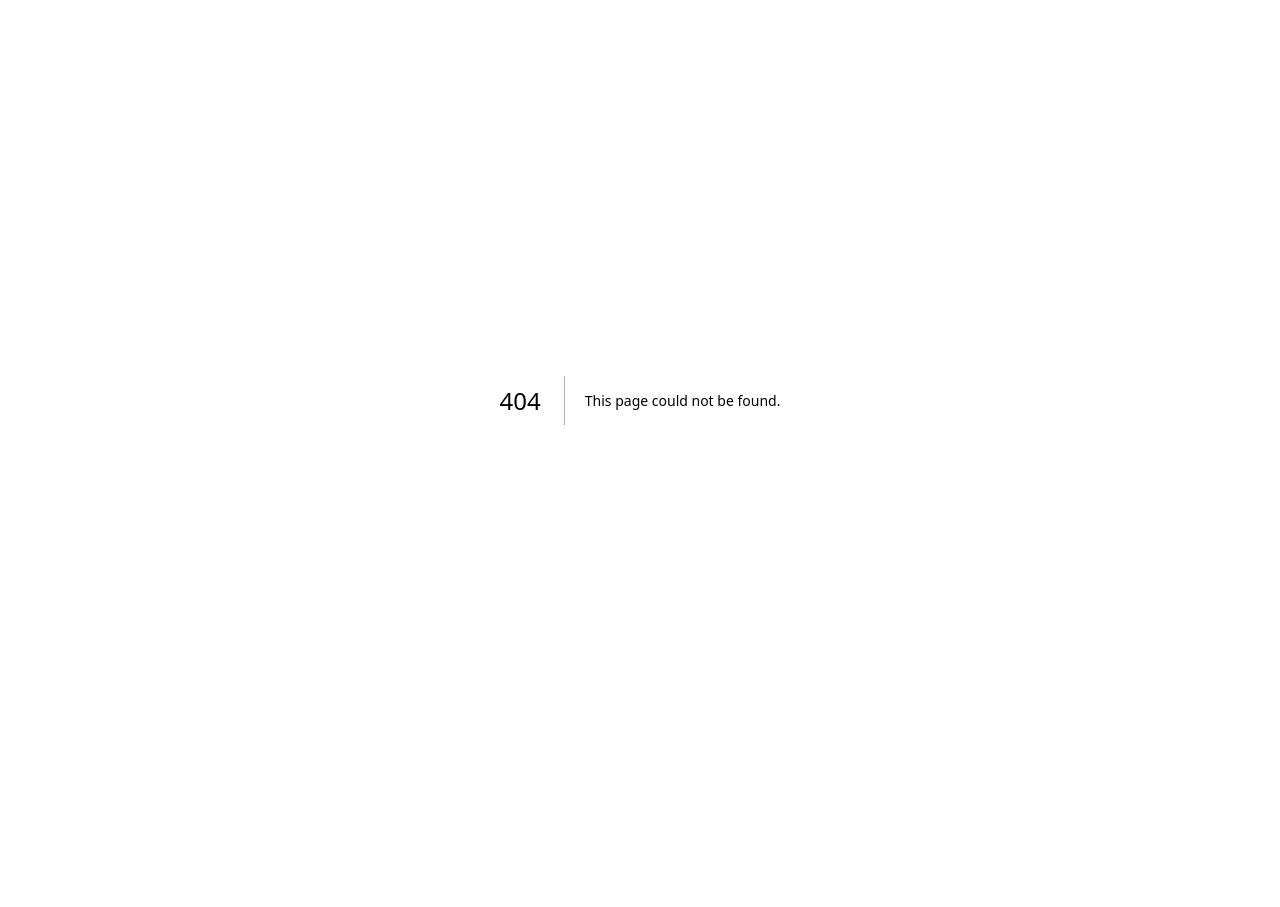
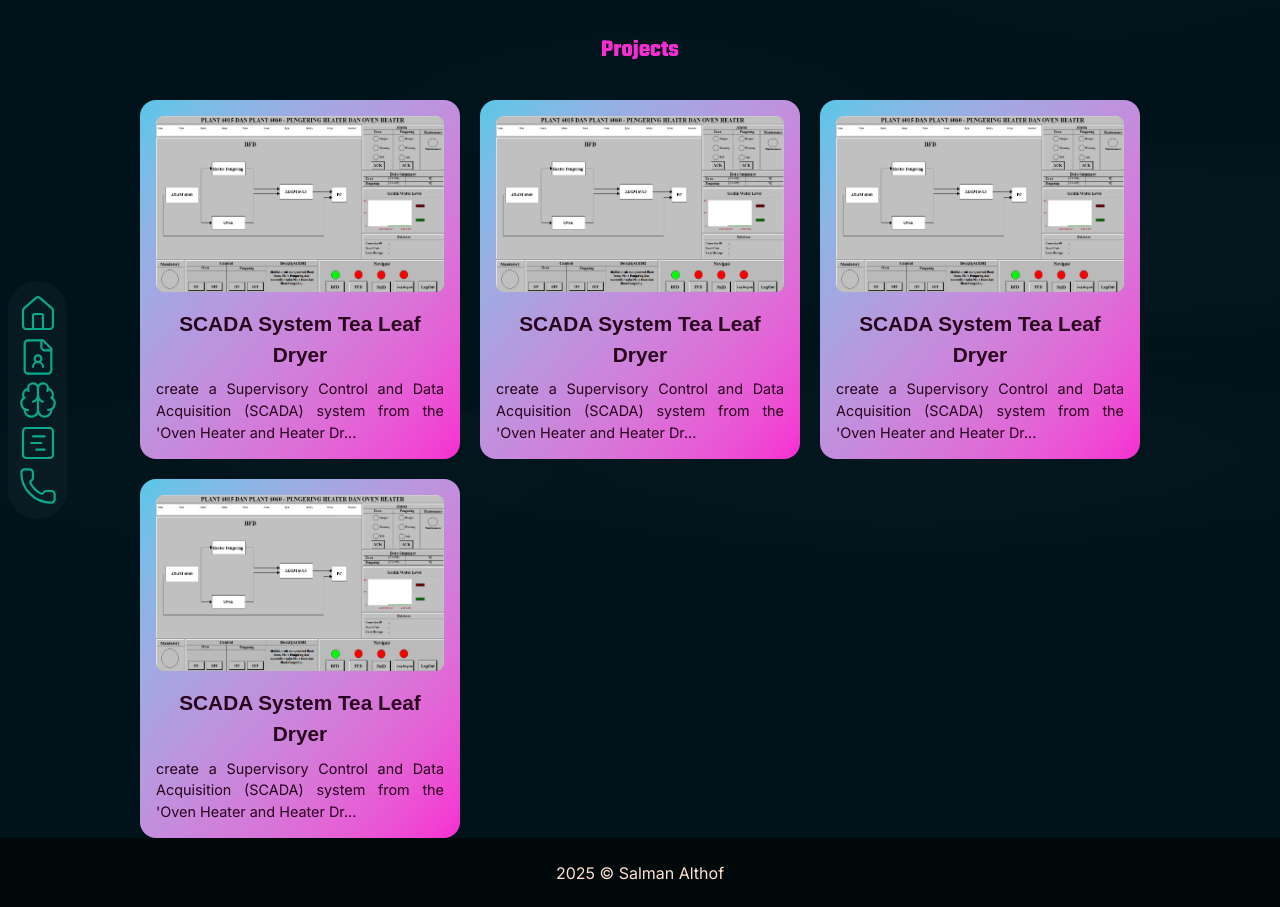
Before and after one commit to Salthof28/my-portofolio, a Next.js app: page /projects in a window 1280 px wide. Before the commit this address had no page. Before the commit the page ends 800 px from the top, so only its background shows below. Built offline with nearby package versions, Linux system fonts and the light colour scheme.

Commit message:
feat: page list project

```diff
--- a/src/app/page.tsx
+++ b/src/app/page.tsx
@@ -42,8 +42,8 @@ export default function Home() {
         <Education/>
         <WorkExperience/>
         <Skills/>
-        <Footer/>
       </main>
+      <Footer/>
     </div>
   );
 }
--- /dev/null
+++ b/src/app/projects/Projects.module.css
@@ -0,0 +1,80 @@
+.vaporContainer{
+    /* Following container size */
+    position: absolute;
+    width: 100%;
+    height: 90vh;
+}
+.vaporContainer div {
+    /* Following container size */
+    position: absolute;
+    width: 20px;
+    height: 135px;
+    border-radius: 50%;
+    background: rgba(255, 255, 255, 0.575);
+    filter: blur(80px);
+    animation: vapor linear infinite;
+    opacity: 0;
+}
+.vaporContainer div:nth-child(1) {
+    left: 10%; top: 20%; animation-duration: 5s; animation-delay: 0s;
+}
+.vaporContainer div:nth-child(2) {
+    left: 30%; top: 50%; animation-duration: 5s; animation-delay: 1s;
+}
+.vaporContainer div:nth-child(3) {
+    left: 49%; top: 30%; animation-duration: 5s; animation-delay: 2s;
+}
+.vaporContainer div:nth-child(4) {
+    left: 49%; top: 10%; animation-duration: 5s; animation-delay: 5s;
+}
+.vaporContainer div:nth-child(5) {
+    left: 60%; top: 40%; animation-duration: 5s; animation-delay: 0s;
+}
+.vaporContainer div:nth-child(6) {
+    left: 70%; top: 70%; animation-duration: 5s; animation-delay: 3s;
+}
+.vaporContainer div:nth-child(7) {
+    left: 50%; top: 80%; animation-duration: 5s; animation-delay: 0s;
+}
+.vaporContainer div:nth-child(8) {
+    left: 15%; top: 1%; animation-duration: 5s; animation-delay: 5s;
+}
+.vaporContainer div:nth-child(9) {
+    left: 15%; top: 80%; animation-duration: 5s; animation-delay: 2s;
+}
+.vaporContainer div:nth-child(10) {
+    left: 30%; top: 90%; animation-duration: 5s; animation-delay: 1s;
+}
+.vaporContainer div:nth-child(11) {
+    left: 90%; top: 80%; animation-duration: 5s; animation-delay: 1s;
+}
+.vaporContainer div:nth-child(12) {
+    left: 90%; top: 40%; animation-duration: 5s; animation-delay: 3s;
+}
+.vaporContainer div:nth-child(13) {
+    left: 85%; top: 10%; animation-duration: 5s; animation-delay: 2s;
+}
+.vaporContainer div:nth-child(14) {
+    left: 10%; top: 55%; animation-duration: 5s; animation-delay: 1s;
+}
+@keyframes vapor {
+    0% {
+        transform: translateY(0) scaleX(1);
+        opacity: 0;
+    }
+    50% {
+        transform: translateY(-150px) scaleX(5);
+        opacity: 1;
+    }
+    100% {
+        transform: translateY(-300px) scaleX(1);
+        opacity: 0;
+    }
+}
+@media only screen and (max-width: 712px) {
+    .vaporContainer div {
+        width: 8px;
+        height: 40px;
+        filter: blur(25px);
+    }
+}
--- /dev/null
+++ b/src/app/projects/page.tsx
@@ -0,0 +1,70 @@
+import Footer from "@/components/Footer";
+import Navbar from "@/components/navbar";
+import stylesVapour from "./Projects.module.css"
+import { Teko } from "next/font/google";
+import { Inter } from "next/font/google";
+
+const teko = Teko({
+  subsets: ["latin"],
+  weight: ["700"], // ambil langsung yang bold
+});
+
+const inter = Inter({
+  subsets: ['latin'],
+  weight: ['400', '700'], // pilih bobot
+})
+
+export default function ProjectPage() {
+    const listProjects =[
+        { img: "projects/scada/HMI.JPG", title: "SCADA System Tea Leaf Dryer", content: "create a Supervisory Control and Data Acquisition (SCADA) system from the 'Oven Heater and Heater Dryer (Tea Leaf Dryer)' plant. The controller used is ADAM-6015 (I/O = Analog) for reading temperature sensors, and the ADAM-6060 controller (Digital) to control the relay from the oven heater and heater dryer. Also made is the Human Machine Interface (HMI) from the 'Oven Heater and Heater Dryer (Tea Leaf Dryer)' plant."},
+        { img: "projects/scada/HMI.JPG", title: "SCADA System Tea Leaf Dryer", content: "create a Supervisory Control and Data Acquisition (SCADA) system from the 'Oven Heater and Heater Dryer (Tea Leaf Dryer)' plant. The controller used is ADAM-6015 (I/O = Analog) for reading temperature sensors, and the ADAM-6060 controller (Digital) to control the relay from the oven heater and heater dryer. Also made is the Human Machine Interface (HMI) from the 'Oven Heater and Heater Dryer (Tea Leaf Dryer)' plant."},
+        { img: "projects/scada/HMI.JPG", title: "SCADA System Tea Leaf Dryer", content: "create a Supervisory Control and Data Acquisition (SCADA) system from the 'Oven Heater and Heater Dryer (Tea Leaf Dryer)' plant. The controller used is ADAM-6015 (I/O = Analog) for reading temperature sensors, and the ADAM-6060 controller (Digital) to control the relay from the oven heater and heater dryer. Also made is the Human Machine Interface (HMI) from the 'Oven Heater and Heater Dryer (Tea Leaf Dryer)' plant."},
+        { img: "projects/scada/HMI.JPG", title: "SCADA System Tea Leaf Dryer", content: "create a Supervisory Control and Data Acquisition (SCADA) system from the 'Oven Heater and Heater Dryer (Tea Leaf Dryer)' plant. The controller used is ADAM-6015 (I/O = Analog) for reading temperature sensors, and the ADAM-6060 controller (Digital) to control the relay from the oven heater and heater dryer. Also made is the Human Machine Interface (HMI) from the 'Oven Heater and Heater Dryer (Tea Leaf Dryer)' plant."}
+    ]
+
+
+    return(
+        <div className="w-full flex flex-col items-center min-h-screen overflow-x-hidden">
+            <Navbar/>
+            <main>
+                <section className="bg-[#00131A] flex flex-col items-center pt-8 relative min-h-screen w-screen">
+                    <h2 className={`text-[#F62CD1] def-h2 mb-[2rem] ${teko.className}`}>Projects</h2>
+                    <div className="grid xl:grid-cols-[repeat(3,20rem)] 2xl:grid-cols-[repeat(3,25rem)] grid-cols-1 md:grid-cols-2 lg:grid-cols-[repeat(3,16rem)] gap-5 px-[4%] z-10 text-[#28031d]">
+                        {listProjects.map((project) => (
+                            <article className="bg-gradient-to-br from-[#56c7e8] to-[#f62cd1] flex flex-col items-center justify-start rounded-[1rem] sm:w-[18rem] md:w-[20rem] lg:w-[16rem] xl:w-[20rem] 2xl:w-[25rem] transition duration-300 hover:drop-shadow-[0_0_12px_rgba(218,119,231,0.6)] active:scale-90">
+                                <div className="px-[1rem] py-[1rem]">
+                                    <img
+                                        src={project.img}
+                                        alt={project.title}
+                                        className="object-fit w-[28rem] h-[11rem] rounded-[0.5rem]"
+                                    />
+                                </div>
+                                <div className="flex flex-col text-justify px-[1rem] pb-[1rem] min-h-[8rem]">
+                                    <h3 className="text-center font-semibold text-[1.3rem] mb-2">{project.title}</h3>
+                                    <p className={`${inter.className} text-[0.9rem]`}>{project.content.slice(0,100)}...</p>
+                                </div>
+                            </article>
+                        ))}
+                    </div>
+                    <div className={`${stylesVapour.vaporContainer}`}>
+                        <div></div>
+                        <div></div>
+                        <div></div>
+                        <div></div>
+                        <div></div>
+                        <div></div>
+                        <div></div>
+                        <div></div>
+                        <div></div>
+                        <div></div>
+                        <div></div>
+                        <div></div>
+                        <div></div>
+                        <div></div>
+                    </div>
+                </section>
+            </main>
+            <Footer/>
+        </div>
+    )
+}
--- a/src/components/Footer.tsx
+++ b/src/components/Footer.tsx
@@ -8,7 +8,7 @@ const inter = Inter({
 
 export default function Footer() {
     return(
-        <footer className="bg-[#00080a] text-center p-[1rem]">
+        <footer className="bg-[#00080a] text-center p-[1rem] w-screen">
             <p className={`text-[#FEE2D4] ${inter.className} def-p`}>2025 &copy; Salman Althof</p>
         </footer>
     )
--- a/src/components/home/Skills.tsx
+++ b/src/components/home/Skills.tsx
@@ -23,7 +23,7 @@ export default function Skills() {
     { img: "skills/mongodb.png", title: "MongoDB" },
   ]
   return(
-      <section className="bg-[#00131A] flex flex-col items-center py-[8rem]">
+      <section id="skills" className="bg-[#00131A] flex flex-col items-center py-[8rem]">
         <h2 className={`text-[#F62CD1] def-h2 ${teko.className}`}>Skills</h2>
 
         <div className="flex flex-wrap justify-center gap-[20px] pt-4 xl:max-w-[56rem] lg:max-w-[50rem] md:max-w-[30rem] max-w-[15rem]">
--- a/src/components/navbar.tsx
+++ b/src/components/navbar.tsx
@@ -16,7 +16,7 @@ export default function Navbar() {
     }, [])
 
   return (
-    <header className="flex items-center fixed h-screen z-10">
+    <header className="flex items-center fixed h-screen z-50">
       {/* Tombol hamburger cuma muncul di mobile */}
       <div className="lg:hidden fixed bottom-4 left-1/2 -translate-x-1/2 z-20">
         <button onClick={() => setOpen(!open)} className="bg-[#0BA98C] text-white p-3 rounded-full shadow-lg"
@@ -27,16 +27,16 @@ export default function Navbar() {
 
       {/* Nav yang sama untuk desktop & mobile */}
       <nav className={`fixed z-10 items-center gap-[0.2rem] lg:bg-white/3 px-[0.6rem] py-[0.8rem] rounded-full transition-all duration-300 ${open ? "flex bottom-20 left-1/2 -translate-x-1/2 flex-row lg:flex-col bg-black/100" : "hidden lg:flex flex-col left-0 ml-2"}  // default`}>
-        <Link href={`#home`} className={`text-[#0BA98C] hover:drop-shadow-[0_0_0.75rem_rgba(0,255,255,0.427)] transition duration-300`}>
+        <Link href={`/#home`} className={`text-[#0BA98C] hover:drop-shadow-[0_0_0.75rem_rgba(0,255,255,0.427)] transition duration-300`}>
           <Home className="w-[2rem] h-[2rem] lg:w-[2.5rem] lg:h-[2.5rem]" strokeWidth={1.3}/>
         </Link>
-        <Link href={`#about`} className={`text-[#0BA98C] hover:drop-shadow-[0_0_0.75rem_rgba(0,255,255,0.427)] transition duration-300`}>
+        <Link href={`/#about`} className={`text-[#0BA98C] hover:drop-shadow-[0_0_0.75rem_rgba(0,255,255,0.427)] transition duration-300`}>
           <FileUser className="w-[2rem] h-[2rem] lg:w-[2.5rem] lg:h-[2.5rem]" strokeWidth={1.3}/>
         </Link>
-        <Link href={`/`} className={`text-[#0BA98C] hover:drop-shadow-[0_0_0.75rem_rgba(0,255,255,0.427)] transition duration-300`}>
+        <Link href={`/#skills`} className={`text-[#0BA98C] hover:drop-shadow-[0_0_0.75rem_rgba(0,255,255,0.427)] transition duration-300`}>
           <Brain className="w-[2rem] h-[2rem] lg:w-[2.5rem] lg:h-[2.5rem]" strokeWidth={1.3}/>
         </Link>
-        <Link href={`/`} className={`text-[#0BA98C] hover:drop-shadow-[0_0_0.75rem_rgba(0,255,255,0.427)] transition duration-300`}>
+        <Link href={`/projects`} className={`text-[#0BA98C] hover:drop-shadow-[0_0_0.75rem_rgba(0,255,255,0.427)] transition duration-300`}>
           <SquareChartGantt className="w-[2rem] h-[2rem] lg:w-[2.5rem] lg:h-[2.5rem]" strokeWidth={1.3}/>
         </Link>
         <Link href={`/`} className={`text-[#0BA98C] hover:drop-shadow-[0_0_0.75rem_rgba(0,255,255,0.427)] transition duration-300`}>
```
Also changed, not shown: public/projects/scada/HMI.JPG (added), src/services/dataPorto.ts (added).
